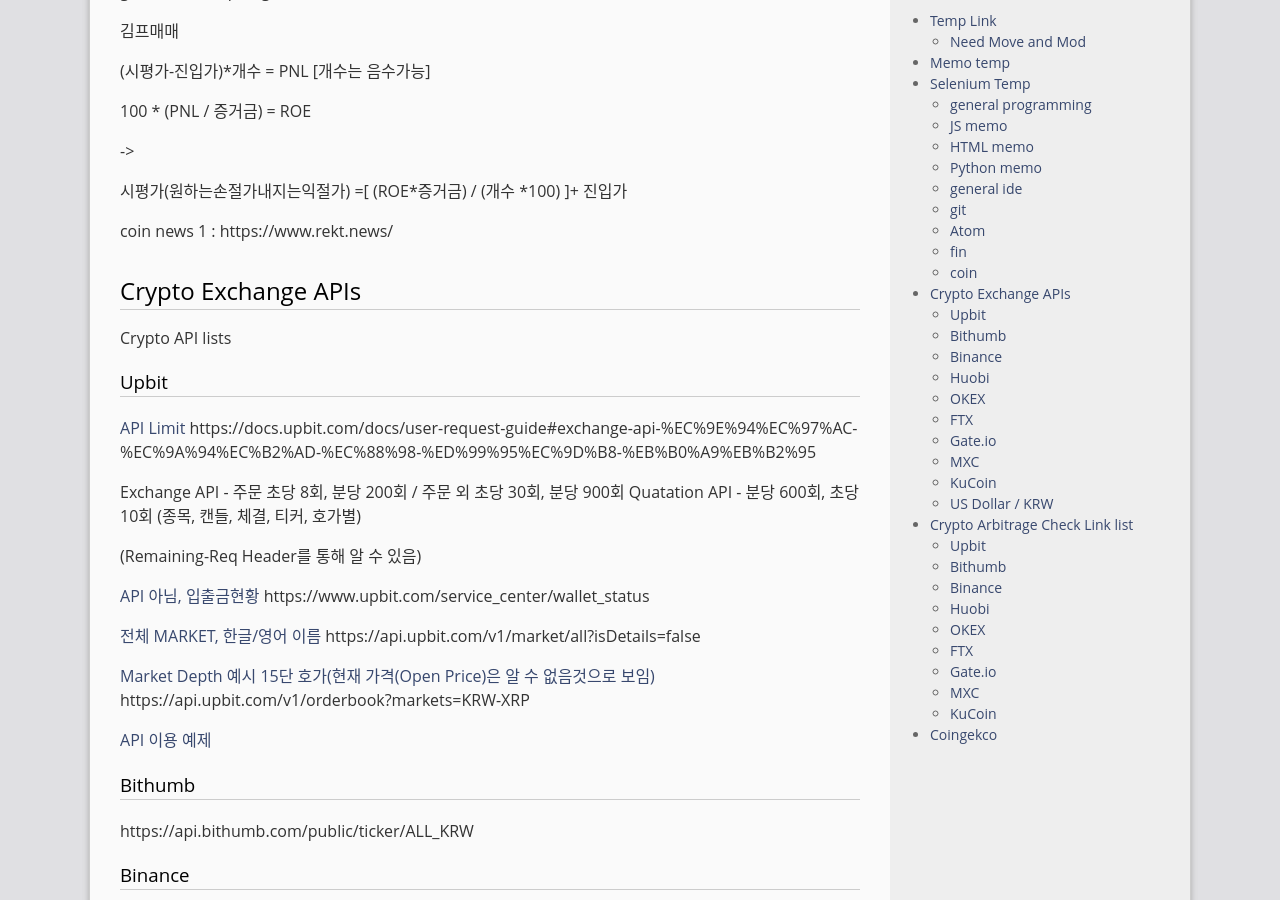
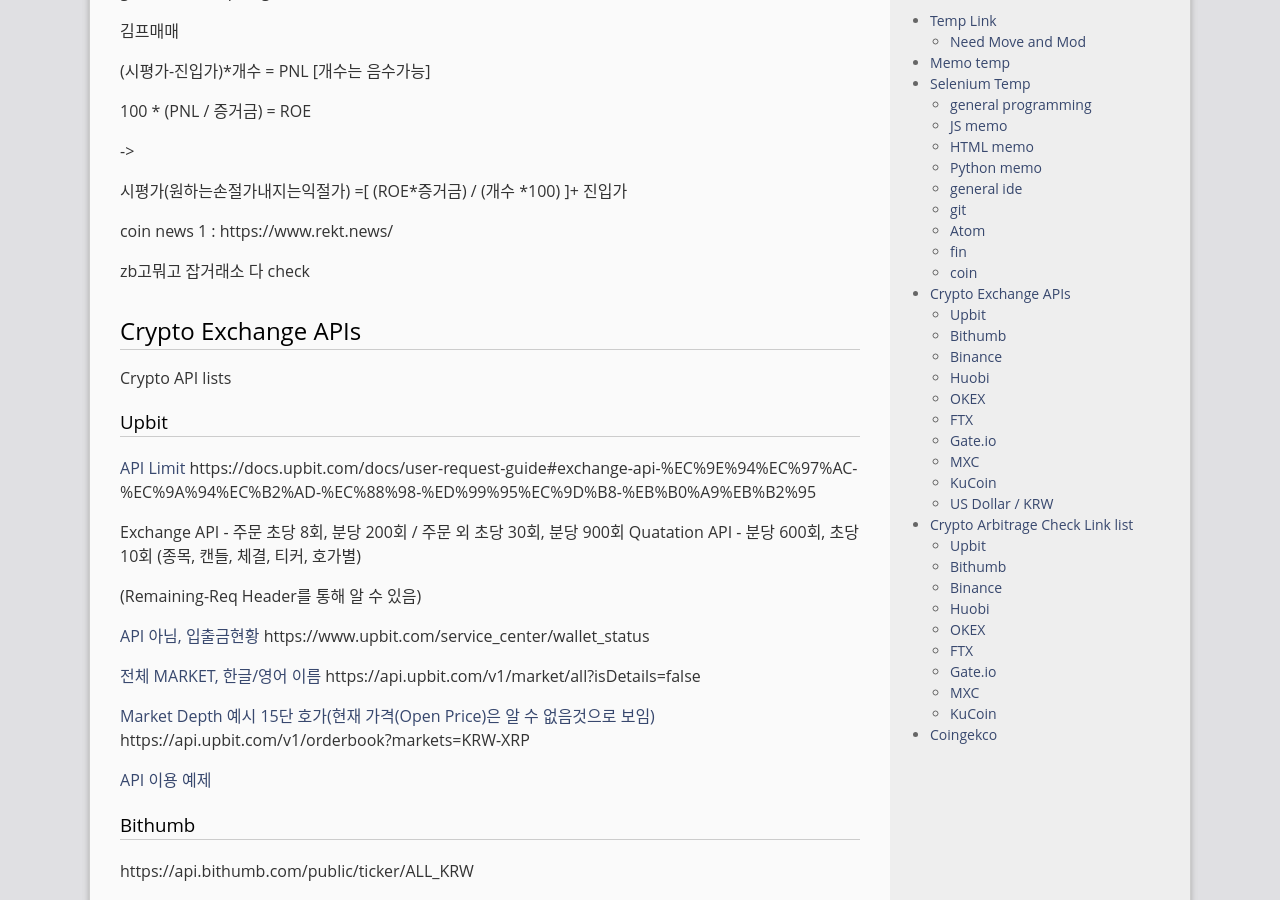
Before and after one commit to gloomydumber/copy, a Jekyll site: the page built from _posts/2020-03-01-TempLink.md, in a window 1280 px wide and 900 px high, scrolled down 8484 px. Built offline with Jekyll 4.4.1, drawn with Linux system fonts in a browser that asks for light colours; comment, search, counter and statistics services are not loaded.

Commit message:
postModded

```diff
--- a/_posts/2020-03-01-TempLink.md
+++ b/_posts/2020-03-01-TempLink.md
@@ -398,6 +398,8 @@ gwei 계산기 https://gwei.io/index.html
 
 coin news 1 : https://www.rekt.news/
 
+zb고뭐고 잡거래소 다 check
+
 ## Crypto Exchange APIs
 
 Crypto API lists
```
